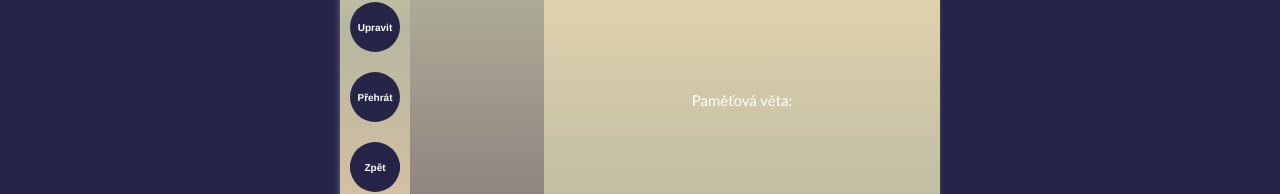
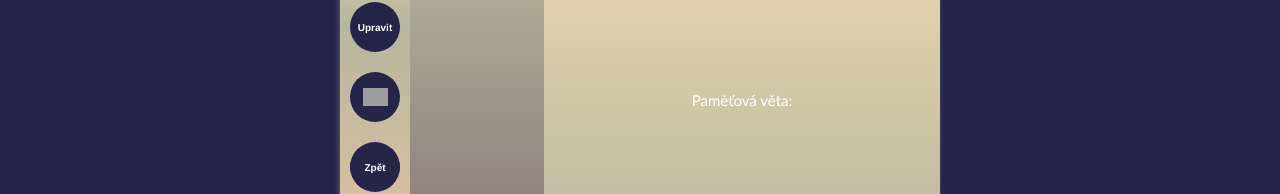
Before and after one commit to DenisaZem/my-lexicon, a React (Create React App) app: page /detail-word/1 in a window 1280 px wide. Shown: the part 263-457 px from the top of the page. Built offline with nearby package versions, Linux system fonts and the light colour scheme; no server answers; the database is empty; grey boxes are pictures that could not be loaded.

Commit message:
WordDetail_add Sound icon

```diff
--- a/src/pages/WordDetail.js
+++ b/src/pages/WordDetail.js
@@ -83,9 +83,11 @@ const WordDetail = () => {
           <div className="DetailWordTab__wall">
             <div className="DetailWordTab__wall_ButtonSection">
               <button onClick={handleEdit}>Upravit</button>
-              <button>Přehrát</button>
+              <button className="ButtonSection_soundBTN">
+              <img className="ButtonSection_soundBTN_img" src="https://static-00.iconduck.com/assets.00/audio-volume-low-symbolic-icon-2048x1848-yr4qvyya.png" alt="Sound Icon" />
+              </button>
               <button>
-                <Link className="DetailWordTab__wall_ButtonSection_backBTN" to="/overview">Zpět</Link>
+                <Link className="ButtonSection_backBTN" to="/overview">Zpět</Link>
               </button>
             </div>
             {error && <p>{error}</p>}
--- a/src/scss/layouts/wordDetail.scss
+++ b/src/scss/layouts/wordDetail.scss
@@ -62,7 +62,8 @@
              height: 350px;
 
              button,
-             .DetailWordTab__wall_ButtonSection_backBTN  {
+             .ButtonSection_backBTN,
+             .ButtonSection_soundBTN {
                  display: flex;
                  justify-content: center;
                  align-items: center;
@@ -79,6 +80,10 @@
                  font-weight: 600;
                  cursor: pointer;
                  text-decoration: none;
+             }
+             .ButtonSection_soundBTN_img {
+                width: 25px;
+                color: white;
              }
          }
 
```
